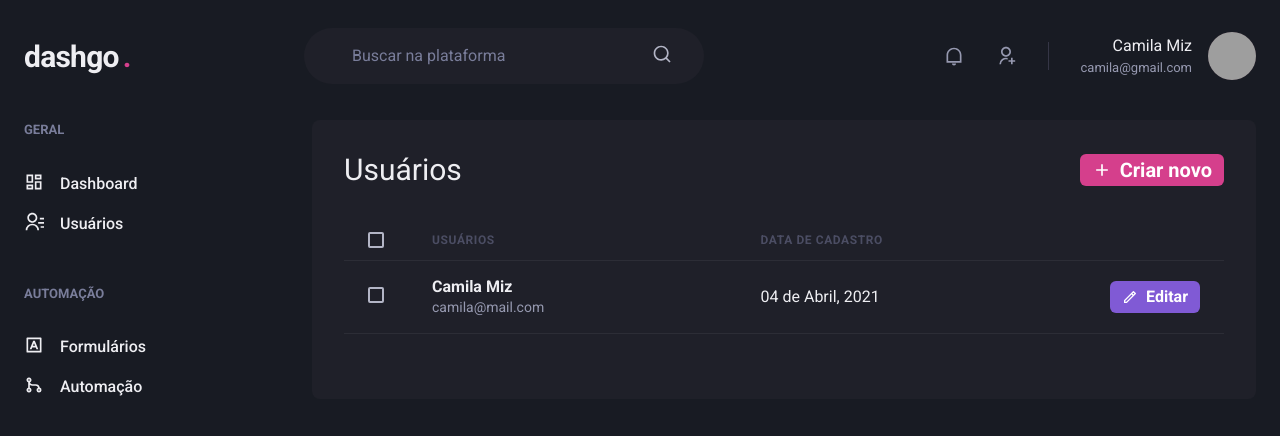
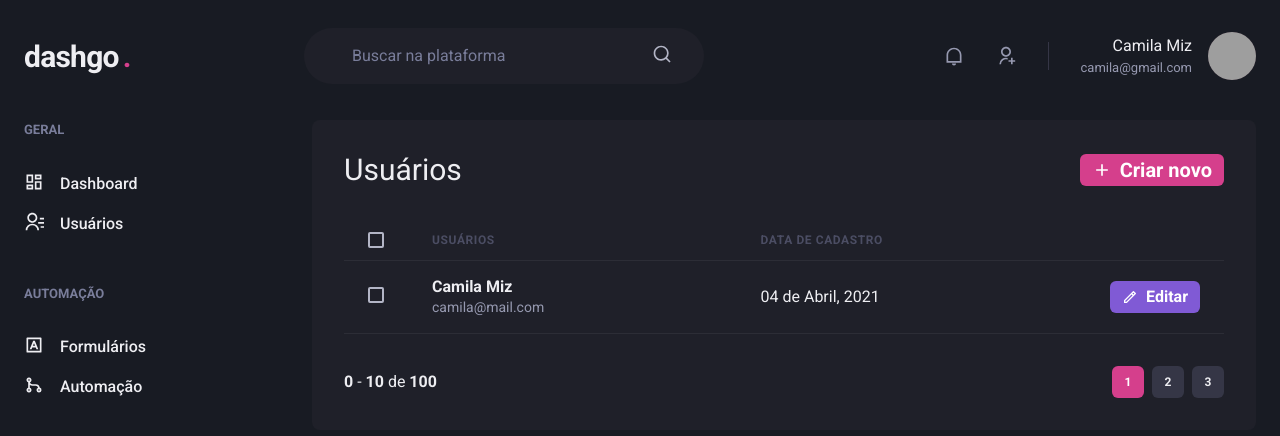
Before and after one commit to camilamiz/04-dashgo, a Next.js app: page /users in a window 1280 px wide. Shown: the top 436 px of the page. Built offline with nearby package versions, Linux system fonts and the light colour scheme; grey boxes are pictures that could not be loaded.

Commit message:
add pagination component

```diff
--- /dev/null
+++ b/src/components/Pagination.tsx
@@ -0,0 +1,53 @@
+import { Box, Button, HStack } from "@chakra-ui/react";
+
+export function Pagination() {
+  return(
+    <HStack
+      mt="8"
+      justify="space-between"
+      align="center"
+      spacing="6"
+    >
+      <Box>
+        <strong>0</strong> - <strong>10</strong> de <strong>100</strong>
+      </Box>
+      <HStack>
+        <Button
+          size="sm"
+          fontSize="xs"
+          width="4"
+          colorScheme="pink"
+          disabled
+          _disabled={{
+            bg: "pink.500",
+            cursor: "default"
+          }}
+        >
+        1
+        </Button>
+        <Button
+          size="sm"
+          fontSize="xs"
+          width="4"
+          bg="gray.700"
+          _hover={{
+            bg: "gray.500",
+          }}
+        >
+        2
+        </Button>
+        <Button
+          size="sm"
+          fontSize="xs"
+          width="4"
+          bg="gray.700"
+          _hover={{
+            bg: "gray.500",
+          }}
+        >
+        3
+        </Button>
+      </HStack>
+    </HStack>
+  );
+}
--- a/src/pages/users/index.tsx
+++ b/src/pages/users/index.tsx
@@ -15,6 +15,7 @@
 } from "@chakra-ui/react";
 import { RiAddLine, RiPencilLine } from "react-icons/ri";
 import { Header } from "../../components/Header";
+import { Pagination } from "../../components/Pagination";
 import { Sidebar } from "../../components/Sidebar";
 
 export default function UserList() {
@@ -74,6 +75,7 @@
               </Tr>
             </Tbody>
           </Table>
+          <Pagination/>
         </Box>
       </Flex>
     </Box>
```
